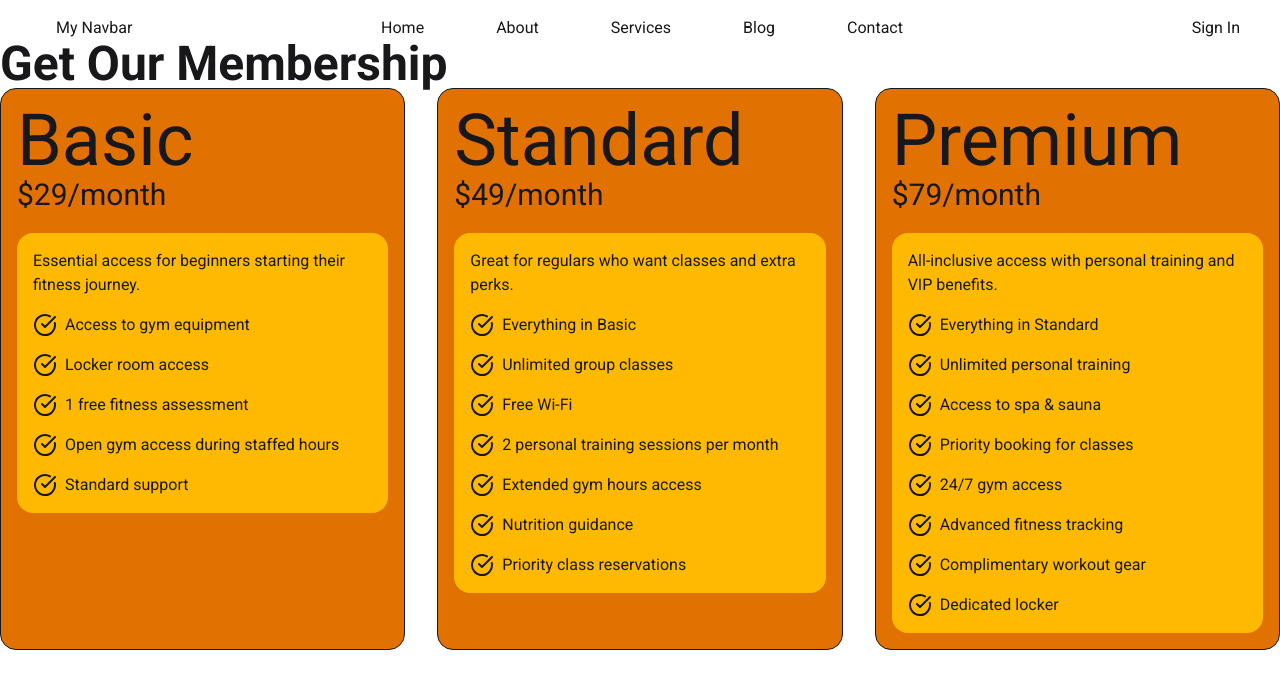
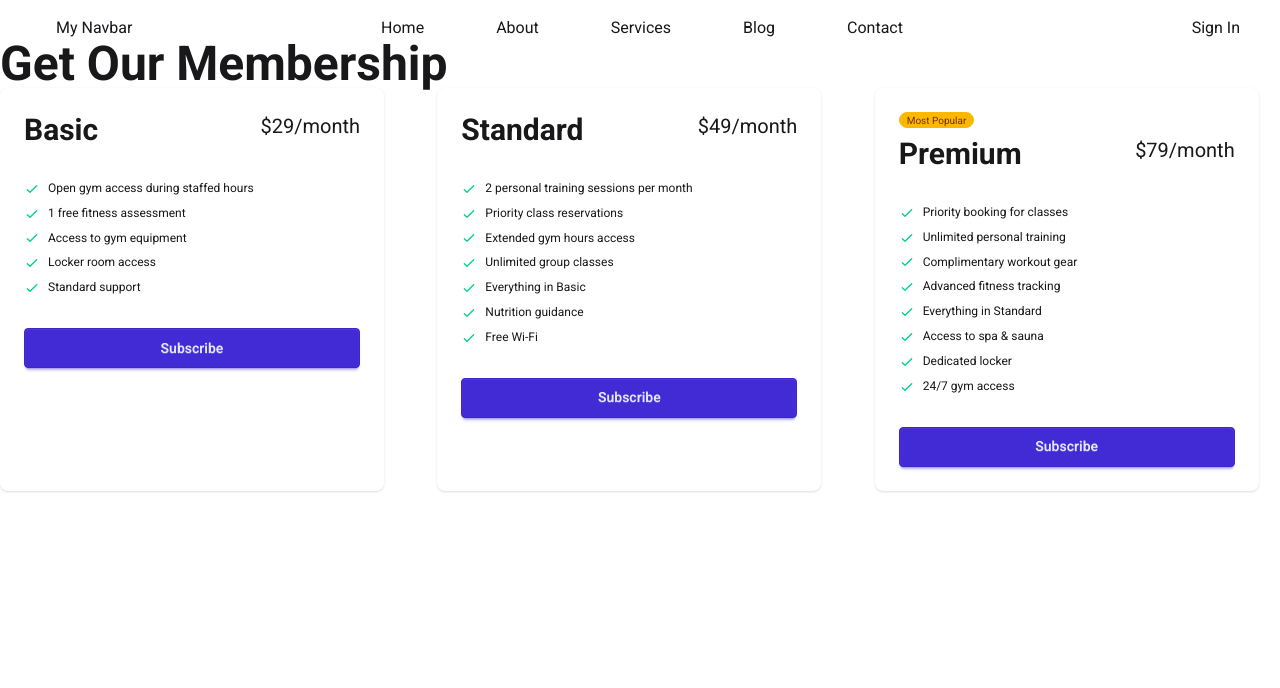
Before and after one commit to AsifHossain22/react-explore-project-2, a React (Vite) app: page / in a window 1280 px wide. Shown: the top 688 px of the page. Built offline with nearby package versions, Linux system fonts and the light colour scheme.

Commit message:
Completed up to 44-6 Module

```diff
--- a/public/pricingData.json
+++ b/public/pricingData.json
@@ -5,10 +5,10 @@
     "price": "$29/month",
     "description": "Essential access for beginners starting their fitness journey.",
     "features": [
+      "Open gym access during staffed hours",
+      "1 free fitness assessment",
       "Access to gym equipment",
       "Locker room access",
-      "1 free fitness assessment",
-      "Open gym access during staffed hours",
       "Standard support"
     ]
   },
@@ -18,29 +18,30 @@
     "price": "$49/month",
     "description": "Great for regulars who want classes and extra perks.",
     "features": [
+      "2 personal training sessions per month",
+      "Priority class reservations",
+      "Extended gym hours access",
+      "Unlimited group classes",
       "Everything in Basic",
-      "Unlimited group classes",
-      "Free Wi-Fi",
-      "2 personal training sessions per month",
-      "Extended gym hours access",
       "Nutrition guidance",
-      "Priority class reservations"
+      "Free Wi-Fi"
     ]
   },
   {
     "id": 3,
     "name": "Premium",
     "price": "$79/month",
+    "popular": true,
     "description": "All-inclusive access with personal training and VIP benefits.",
     "features": [
+      "Priority booking for classes",
+      "Unlimited personal training",
+      "Complimentary workout gear",
+      "Advanced fitness tracking",
       "Everything in Standard",
-      "Unlimited personal training",
       "Access to spa & sauna",
-      "Priority booking for classes",
-      "24/7 gym access",
-      "Advanced fitness tracking",
-      "Complimentary workout gear",
-      "Dedicated locker"
+      "Dedicated locker",
+      "24/7 gym access"
     ]
   }
 ]
--- /dev/null
+++ b/src/components/DaisyPricingCard/DaisyPricingCard.jsx
@@ -0,0 +1,45 @@
+import React from "react";
+
+const DaisyPricingCard = ({ price }) => {
+  const { name, features, popular } = price;
+
+  return (
+    <div className="card w-96 bg-base-100 shadow-sm">
+      <div className="card-body">
+        {popular && (
+          <span className="badge badge-xs badge-warning">Most Popular</span>
+        )}
+        <div className="flex justify-between">
+          <h2 className="text-3xl font-bold">{name}</h2>
+          <span className="text-xl">{price.price}</span>
+        </div>
+        <ul className="mt-6 flex flex-col gap-2 text-xs">
+          {features.map((feature, index) => (
+            <li key={index}>
+              <svg
+                xmlns="http://www.w3.org/2000/svg"
+                className="size-4 me-2 inline-block text-success"
+                fill="none"
+                viewBox="0 0 24 24"
+                stroke="currentColor"
+              >
+                <path
+                  strokeLinecap="round"
+                  strokeLinejoin="round"
+                  strokeWidth="2"
+                  d="M5 13l4 4L19 7"
+                />
+              </svg>
+              <span>{feature}</span>
+            </li>
+          ))}
+        </ul>
+        <div className="mt-6">
+          <button className="btn btn-primary btn-block">Subscribe</button>
+        </div>
+      </div>
+    </div>
+  );
+};
+
+export default DaisyPricingCard;
--- a/src/components/PricingCard/PricingCard.jsx
+++ b/src/components/PricingCard/PricingCard.jsx
@@ -4,7 +4,7 @@
 const PricingCard = ({ price }) => {
   console.log(price);
   return (
-    <div className="border bg-amber-600 rounded-2xl p-4">
+    <div className="flex flex-col border bg-amber-600 rounded-2xl p-4">
       {/* CardHeader */}
       <div>
         <h1 className="text-7xl">{price.name}</h1>
@@ -12,12 +12,13 @@
       </div>
 
       {/* CardBody */}
-      <div className="bg-amber-400 p-4 rounded-2xl mt-5">
+      <div className="bg-amber-400 p-4 rounded-2xl mt-5 flex-1">
         <p>{price.description}</p>
         {price.features.map((feature, index) => (
           <PricingFeature key={index} feature={feature}></PricingFeature>
         ))}
       </div>
+      <button className="btn w-full mt-4">Subscribe</button>
     </div>
   );
 };
--- a/src/components/PricingOptions/PricingOptions.jsx
+++ b/src/components/PricingOptions/PricingOptions.jsx
@@ -1,5 +1,6 @@
 import React, { use } from "react";
 import PricingCard from "../PricingCard/PricingCard";
+import DaisyPricingCard from "../DaisyPricingCard/DaisyPricingCard";
 
 const PricingOptions = ({ pricingPromise }) => {
   const pricingData = use(pricingPromise);
@@ -8,9 +9,12 @@
   return (
     <div>
       <h2 className="text-5xl font-bold">Get Our Membership</h2>
-      <div className="grid md:grid-cols-3 gap-8">
+      <div className="grid md:grid-cols-2 lg:grid-cols-3 gap-8">
+        {/* {pricingData.map((price) => (
+          <PricingCard key={price.id} price={price}></PricingCard>
+        ))} */}
         {pricingData.map((price) => (
-          <PricingCard key={price.id} price={price}></PricingCard>
+          <DaisyPricingCard key={price.id} price={price}></DaisyPricingCard>
         ))}
       </div>
     </div>
```
